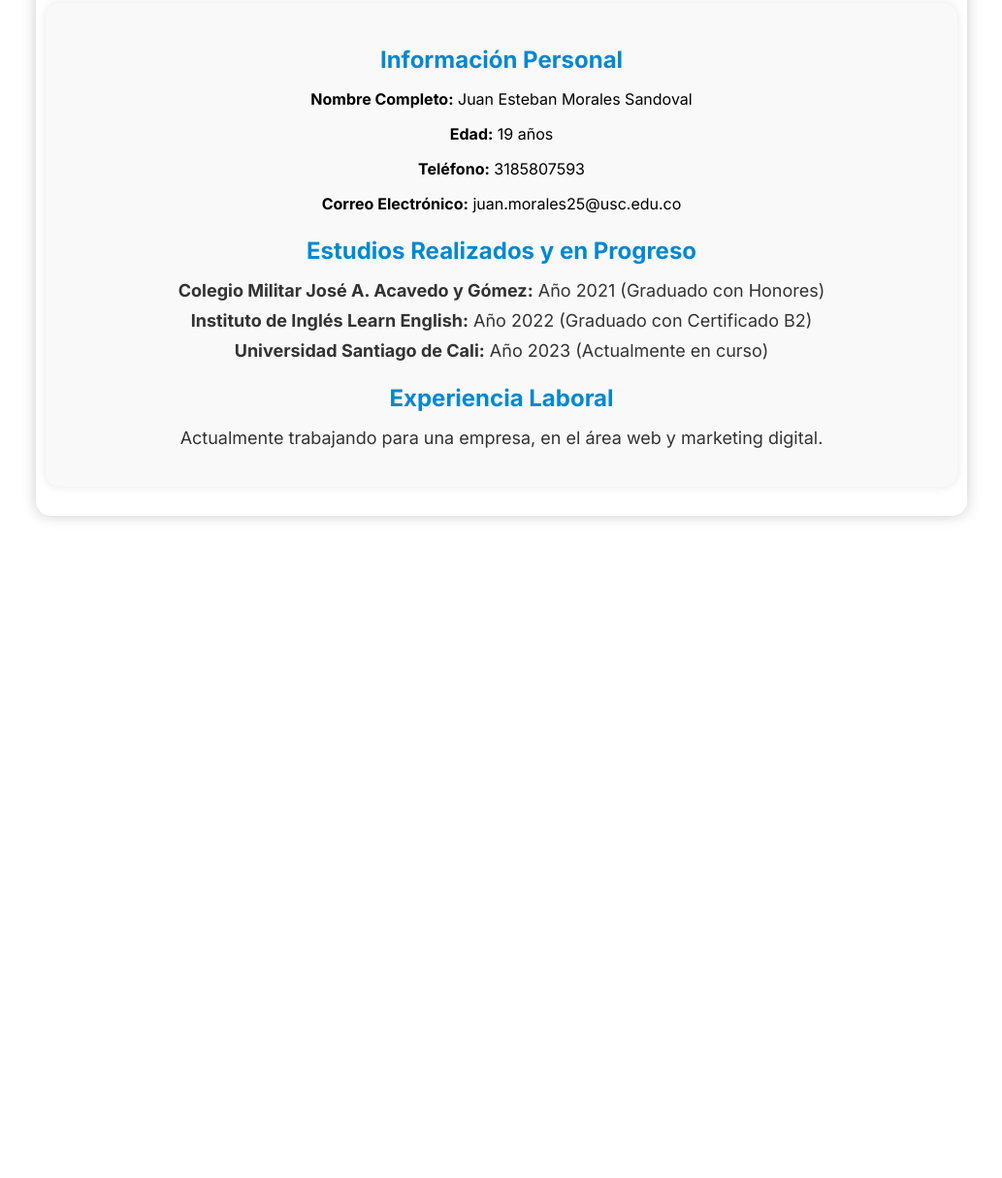
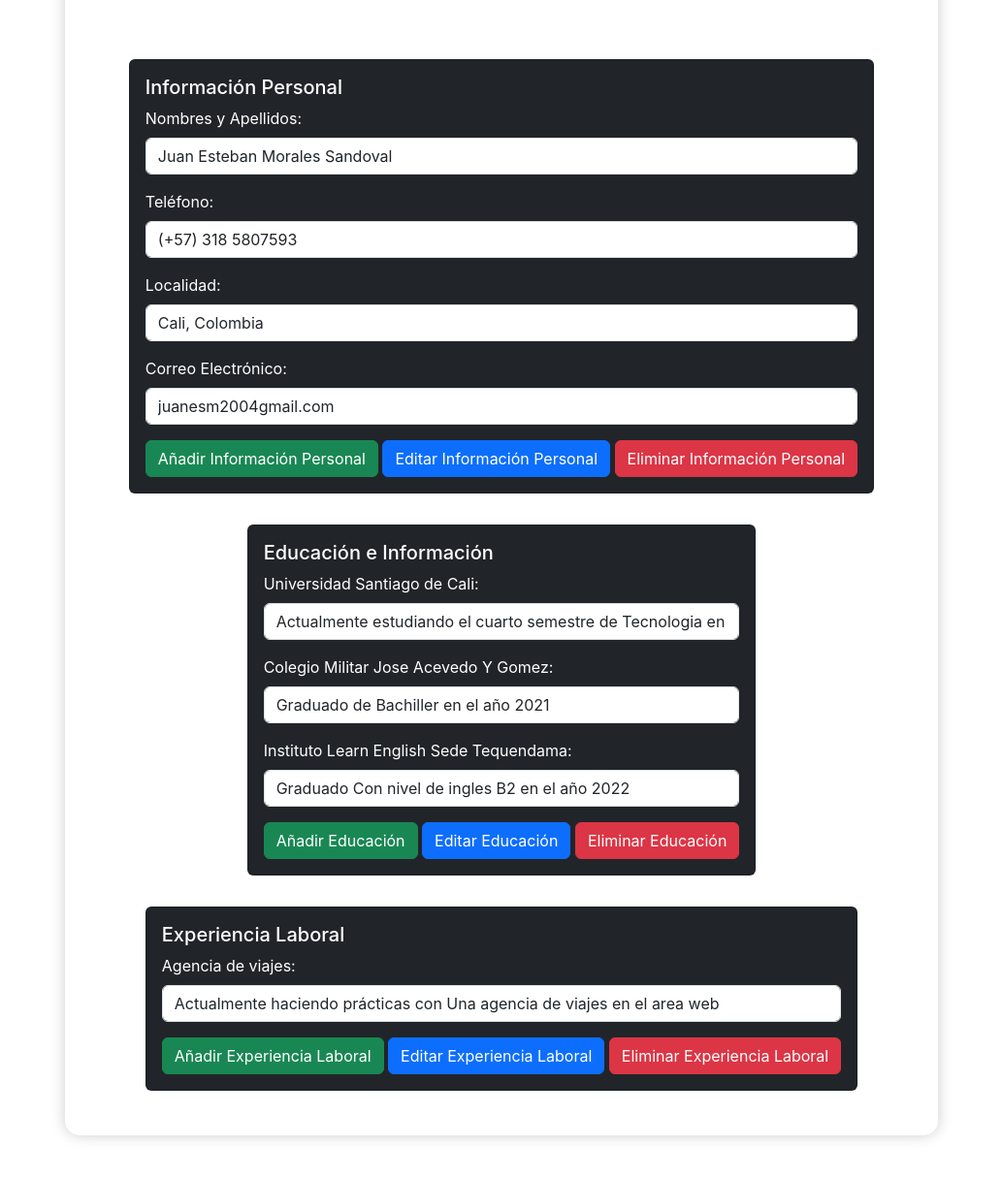
Before and after one commit to JuanMS20/JuanMS20.github.io, a plain HTML site: page index.html in a window 1280 px wide. Shown: the part 483-1698 px from the top of the page at 97% size, without its empty margins (123-1156 px from the left). Before the commit the page ends 1065 px from the top, so only its background shows below. Drawn offline with nearby package versions, Linux system fonts and the light colour scheme.

Commit message:
Update index.html

```diff
--- a/index.html
+++ b/index.html
@@ -2,52 +2,102 @@
 <html lang="es">
 
 <head>
-  <meta charset="utf-8">
-  <meta name="viewport" content="width=device-width">
-  <title>Hoja de Vida de Juan Esteban Morales Sandoval</title>
-  <link href="style.css" rel="stylesheet" type="text/css" />
-  <link rel="preconnect" href="https://fonts.googleapis.com">
-  <link rel="preconnect" href="https://fonts.gstatic.com" crossorigin>
-  <link
-    href="https://fonts.googleapis.com/css2?family=Inter:wght@400;700&display=swap"
-    rel="stylesheet">
+    <meta charset="UTF-8">
+    <meta name="viewport" content="width=device-width, initial-scale=1.0">
+    <title>Hoja de vida</title>
+    <!-- Bootstrap CSS -->
+    <link href="https://cdn.jsdelivr.net/npm/bootstrap@5.3.0/dist/css/bootstrap.min.css" rel="stylesheet">
+    <link rel="stylesheet" href="style.css">
 </head>
 
 <body>
-  <div class="container">
-    <div class="header">
-      <h1>Juan Esteban Morales Sandoval</h1>
-      <h2>Estudiante de Tecnologías en Sistemas</h2>
+    <div class="container">
+        <!-- Foto del portafolio -->
+        <div class="row align-items-center my-5">
+            <div class="col-md-4 text-center">
+                <img src="FotoMia.jpg.jpeg" alt="" class="rounded-circle img-fluid">
+            </div>
+            <div class="col-md-8 text-center text-md-start">
+                <h1 class="display-4 text-white">Juan Esteban Morales Sandoval</h1>
+                <p class="lead text-white">19 años, Universitario</p>
+            </div>
+        </div>
+
+        <!-- Información Personal -->
+        <div class="card bg-dark text-white my-3">
+            <div class="card-body">
+                <h5 class="card-title">Información Personal</h5>
+                <form>
+                    <div class="mb-3">
+                        <label for="nombre" class="form-label">Nombres y Apellidos:</label>
+                        <input type="text" class="form-control" id="Nombres" value="Juan Esteban Morales Sandoval">
+                    </div>
+                    <div class="mb-3">
+                        <label for="telefono" class="form-label">Teléfono:</label>
+                        <input type="text" class="form-control" id="telefono" value="(+57) 318 5807593">
+                    </div>
+                    <div class="mb-3">
+                        <label for="localidad" class="form-label">Localidad:</label>
+                        <input type="text" class="form-control" id="localidad" value="Cali, Colombia">
+                    </div>
+                    <div class="mb-3">
+                        <label for="correo" class="form-label">Correo Electrónico:</label>
+                        <input type="email" class="form-control" id="correo" value="juanesm2004gmail.com">
+                    </div>
+                </form>
+                <button id="addPersonalInfo" class="btn btn-success">Añadir Información Personal</button>
+                <button id="editPersonalInfo" class="btn btn-primary">Editar Información Personal</button>
+                <button id="deletePersonalInfo" class="btn btn-danger">Eliminar Información Personal</button>
+            </div>
+        </div>
+
+        <!-- Educación e Información -->
+        <div class="card bg-dark text-white my-3">
+            <div class="card-body">
+                <h5 class="card-title">Educación e Información</h5>
+                <form>
+                    <div class="mb-3">
+                        <label for="universidad" class="form-label">Universidad Santiago de Cali:</label>
+                        <input type="text" class="form-control" id="universidad"
+                            value="Actualmente estudiando el cuarto semestre de Tecnologia en Sistemas de Información">
+                    </div>
+                    <div class="mb-3">
+                        <label for="colegio" class="form-label">Colegio Militar Jose Acevedo Y Gomez:</label>
+                        <input type="text" class="form-control" id="colegio" value="Graduado de Bachiller en el año 2021">
+                    </div>
+                    <div class="mb-3">
+                        <label for="instituto" class="form-label">Instituto Learn English Sede Tequendama:</label>
+                        <input type="text" class="form-control" id="instituto"
+                            value="Graduado Con nivel de ingles B2 en el año 2022">
+                    </div>
+                </form>
+                <button id="addEducationInfo" class="btn btn-success">Añadir Educación</button>
+                <button id="editEducationInfo" class="btn btn-primary">Editar Educación</button>
+                <button id="deleteEducationInfo" class="btn btn-danger">Eliminar Educación</button>
+            </div>
+        </div>
+
+        <!-- Experiencia Laboral -->
+        <div class="card bg-dark text-white my-3">
+            <div class="card-body">
+                <h5 class="card-title">Experiencia Laboral</h5>
+                <form>
+                    <div class="mb-3">
+                        <label for="experiencia" class="form-label">Agencia de viajes:</label>
+                        <input type="text" class="form-control" id="experiencia"
+                            value="Actualmente haciendo prácticas con Una agencia de viajes en el area web">
+                    </div>
+                </form>
+                <button id="addWorkExperience" class="btn btn-success">Añadir Experiencia Laboral</button>
+                <button id="editWorkExperience" class="btn btn-primary">Editar Experiencia Laboral</button>
+                <button id="deleteWorkExperience" class="btn btn-danger">Eliminar Experiencia Laboral</button>
+            </div>
+        </div>
     </div>
-    <div class="content">
-      <div class="photo">
-        <img src="FotoMia.jpg.jpeg" alt="Foto de Juan Esteban Morales Sandoval" />
-      </div>
-      <div class="info">
-        <section class="personal-info">
-          <h3>Información Personal</h3>
-          <p><strong>Nombre Completo:</strong> Juan Esteban Morales Sandoval</p>
-          <p><strong>Edad:</strong> 19 años</p>
-          <p><strong>Teléfono:</strong> 3185807593</p>
-          <p><strong>Correo Electrónico:</strong> juan.morales25@usc.edu.co</p>
-        </section>
-        <section class="education">
-          <h3>Estudios Realizados y en Progreso</h3>
-          <ul>
-            <li><strong>Colegio Militar José A. Acavedo y Gómez:</strong> Año 2021 (Graduado con Honores)</li>
-            <li><strong>Instituto de Inglés Learn English:</strong> Año 2022 (Graduado con Certificado B2)</li>
-            <li><strong>Universidad Santiago de Cali:</strong> Año 2023 (Actualmente en curso)</li>
-          </ul>
-        </section>
-        <section class="experience">
-          <h3>Experiencia Laboral</h3>
-          <ul>
-            <li>Actualmente trabajando para una empresa, en el área web y marketing digital.</li>
-          </ul>
-        </section>
-      </div>
-    </div>
-  </div>
+
+    <!-- Bootstrap JS -->
+    <script src="https://cdn.jsdelivr.net/npm/bootstrap@5.3.0/dist/js/bootstrap.bundle.min.js"></script>
+    <script src="script.js"></script>
 </body>
 
 </html>
```
